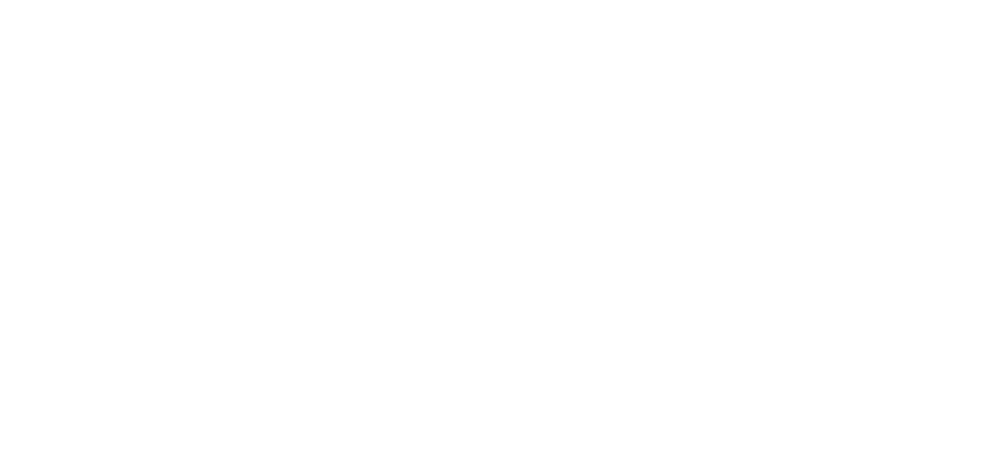
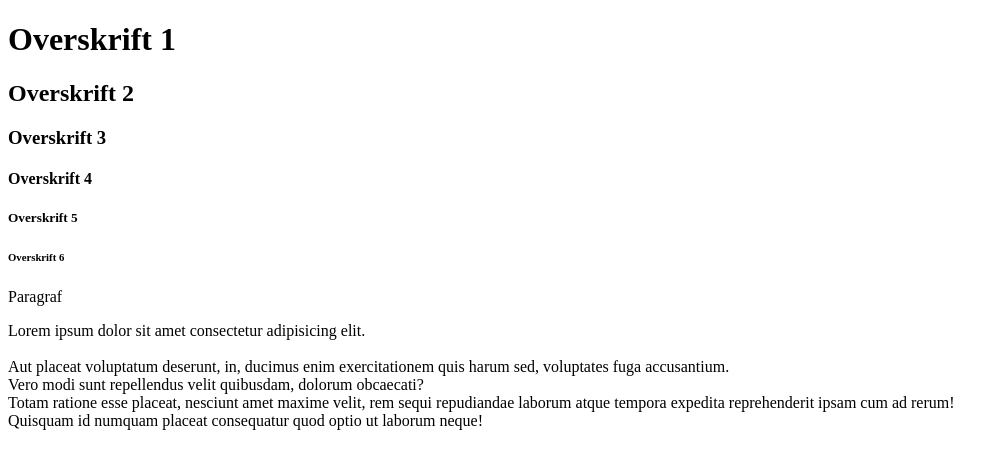
Before and after one commit to matthagtvedt-alt/stackblitz-kodeloftet-alfa, a website: page index.html in a window 1280 px wide. Shown: the whole page, without its empty margins (0-1008 px from the left). Drawn offline with Linux system fonts and the light colour scheme.

Commit message:
tekst på index

```diff
--- a/index.html
+++ b/index.html
@@ -9,6 +9,14 @@
     <script type="module" src="script.js"></script>
   </head>
   <body>
-
+    <h1>Overskrift 1</h1>
+    <h2>Overskrift 2</h2>
+    <h3>Overskrift 3</h3>
+    <h4>Overskrift 4</h4>
+    <h5>Overskrift 5</h5>
+    <h6>Overskrift 6</h6>
+    <p>Paragraf</p>
+    <p>Lorem ipsum dolor sit amet consectetur adipisicing elit.<br><br> Aut placeat voluptatum deserunt, in, ducimus enim exercitationem quis harum sed, voluptates fuga accusantium.<br> Vero modi sunt repellendus velit quibusdam, dolorum obcaecati?<br>
+    Totam ratione esse placeat, nesciunt amet maxime velit, rem sequi repudiandae laborum atque tempora expedita reprehenderit ipsam cum ad rerum!<br> Quisquam id numquam placeat consequatur quod optio ut laborum neque!<br></p>
   </body>
 </html>
```
